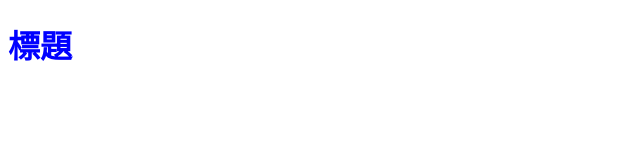
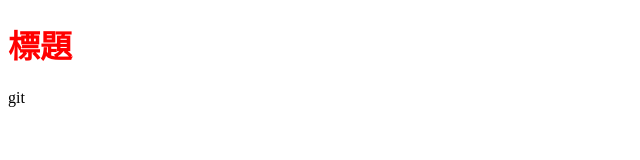
Before and after one commit to chilichen0118/test1201, a plain HTML site: page index.html in a window 1280 px wide. Shown: the whole page, without its empty margins (0-640 px from the left). Drawn offline with Linux system fonts and the light colour scheme.

Commit message:
修改 - 標題顏色

```diff
--- a/all.css
+++ b/all.css
@@ -1,3 +1,3 @@
 h1 {
-    color: blue;
+    color: red;
 }
--- a/index.html
+++ b/index.html
@@ -8,5 +8,5 @@
 </head>
 <body>
     <h1>標題</h1>
-</body>
+</body>git
 </html>
```
